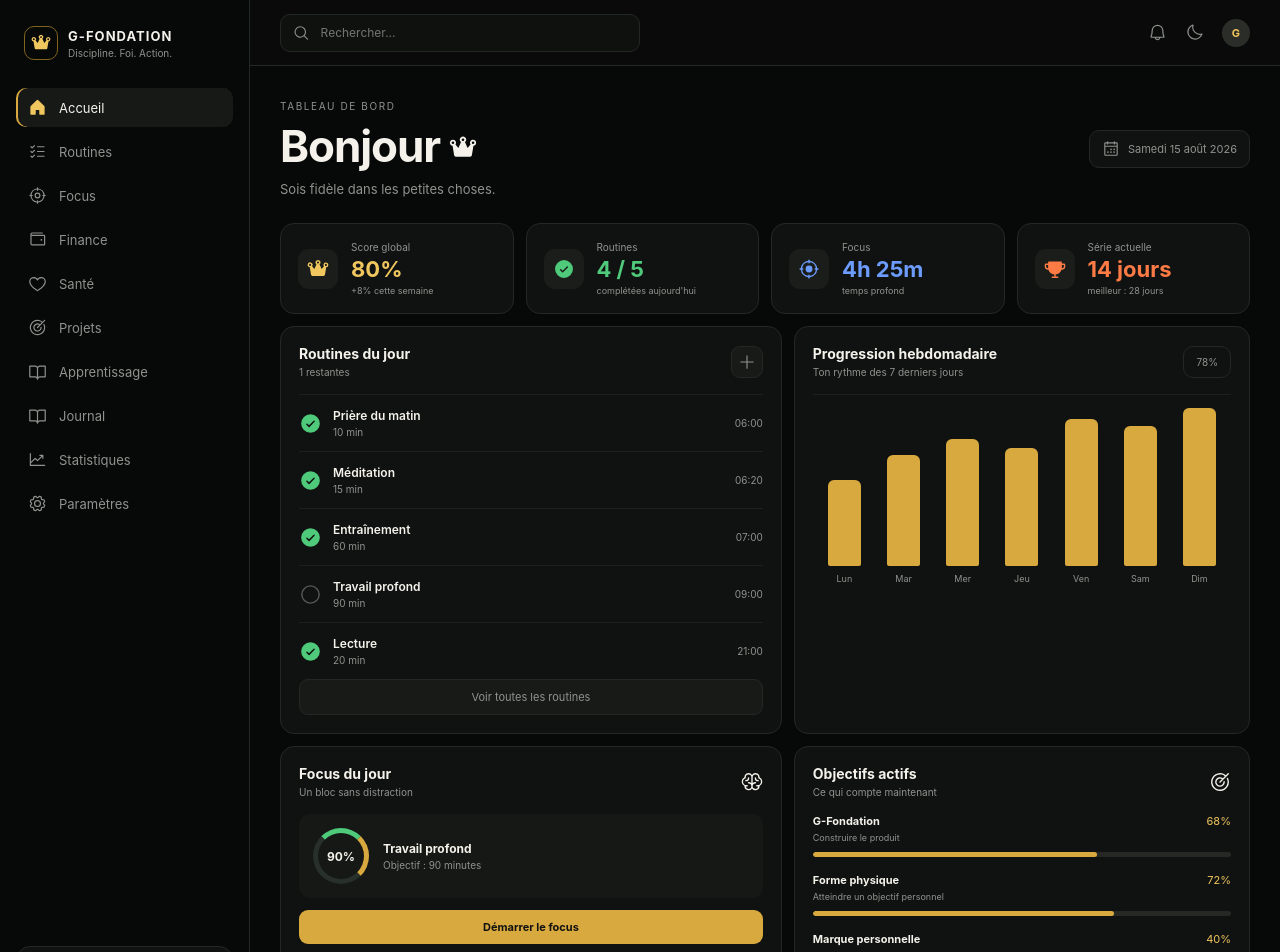
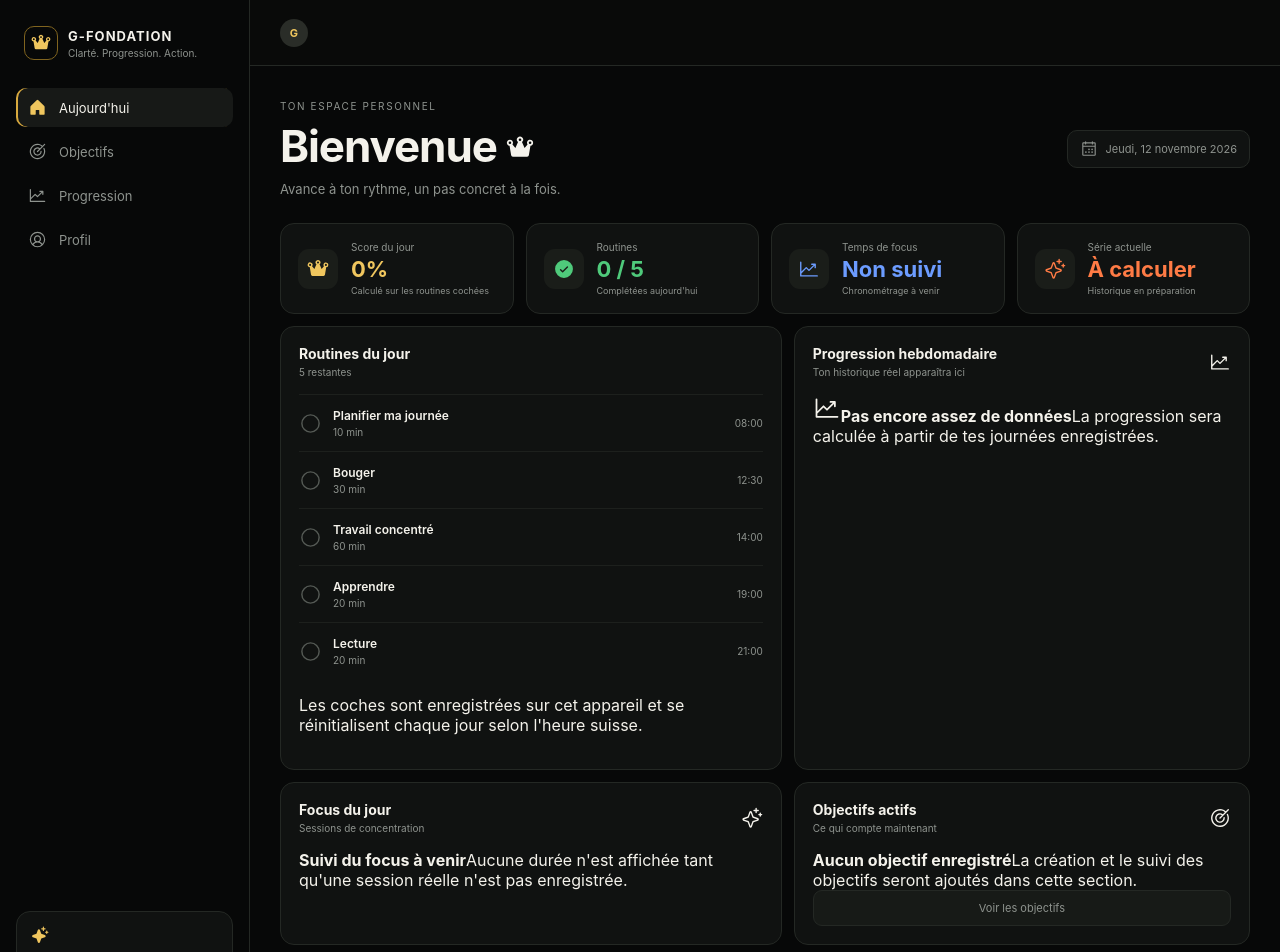
Before and after one commit to workotblack-spec/lifeos, a Next.js app: page / in a window 1280 px wide. Shown: the top 952 px of the page. Built offline with nearby package versions, Linux system fonts and the light colour scheme.

Commit message:
fix: make dashboard honest and persist daily routines

```diff
--- a/app/page.tsx
+++ b/app/page.tsx
@@ -1,65 +1,125 @@
 'use client';
 
-import { useMemo, useState } from 'react';
-import { BellIcon as Bell } from '@phosphor-icons/react/dist/csr/Bell';
-import { BookOpenIcon as BookOpen } from '@phosphor-icons/react/dist/csr/BookOpen';
-import { BrainIcon as Brain } from '@phosphor-icons/react/dist/csr/Brain';
+import { useEffect, useMemo, useState } from 'react';
 import { CalendarDotsIcon as CalendarDots } from '@phosphor-icons/react/dist/csr/CalendarDots';
 import { ChartLineUpIcon as ChartLineUp } from '@phosphor-icons/react/dist/csr/ChartLineUp';
 import { CheckCircleIcon as CheckCircle } from '@phosphor-icons/react/dist/csr/CheckCircle';
 import { CircleIcon as Circle } from '@phosphor-icons/react/dist/csr/Circle';
-import { CrosshairIcon as Crosshair } from '@phosphor-icons/react/dist/csr/Crosshair';
 import { CrownIcon as Crown } from '@phosphor-icons/react/dist/csr/Crown';
-import { GearIcon as Gear } from '@phosphor-icons/react/dist/csr/Gear';
-import { HeartIcon as Heart } from '@phosphor-icons/react/dist/csr/Heart';
 import { HouseIcon as House } from '@phosphor-icons/react/dist/csr/House';
 import { ListChecksIcon as ListChecks } from '@phosphor-icons/react/dist/csr/ListChecks';
-import { MagnifyingGlassIcon as MagnifyingGlass } from '@phosphor-icons/react/dist/csr/MagnifyingGlass';
-import { MoonIcon as Moon } from '@phosphor-icons/react/dist/csr/Moon';
-import { PlusIcon as Plus } from '@phosphor-icons/react/dist/csr/Plus';
 import { SparkleIcon as Sparkle } from '@phosphor-icons/react/dist/csr/Sparkle';
 import { TargetIcon as Target } from '@phosphor-icons/react/dist/csr/Target';
-import { TrophyIcon as Trophy } from '@phosphor-icons/react/dist/csr/Trophy';
 import { UserCircleIcon as UserCircle } from '@phosphor-icons/react/dist/csr/UserCircle';
-import { WalletIcon as Wallet } from '@phosphor-icons/react/dist/csr/Wallet';
+
+type Routine = {
+  id: number;
+  title: string;
+  time: string;
+  duration: string;
+  done: boolean;
+};
+
+const STORAGE_KEY = 'g-fondation:routines:v1';
 
 const navItems = [
-  { label: 'Accueil', icon: House },
-  { label: 'Routines', icon: ListChecks },
-  { label: 'Focus', icon: Crosshair },
-  { label: 'Finance', icon: Wallet },
-  { label: 'Santé', icon: Heart },
-  { label: 'Projets', icon: Target },
-  { label: 'Apprentissage', icon: BookOpen },
-  { label: 'Journal', icon: BookOpen },
-  { label: 'Statistiques', icon: ChartLineUp },
-  { label: 'Paramètres', icon: Gear },
+  { label: "Aujourd'hui", icon: House },
+  { label: 'Objectifs', icon: Target },
+  { label: 'Progression', icon: ChartLineUp },
+  { label: 'Profil', icon: UserCircle },
 ];
 
-const initialRoutines = [
-  { id: 1, title: 'Prière du matin', time: '06:00', duration: '10 min', done: true },
-  { id: 2, title: 'Méditation', time: '06:20', duration: '15 min', done: true },
-  { id: 3, title: 'Entraînement', time: '07:00', duration: '60 min', done: true },
-  { id: 4, title: 'Travail profond', time: '09:00', duration: '90 min', done: false },
-  { id: 5, title: 'Lecture', time: '21:00', duration: '20 min', done: true },
+const initialRoutines: Routine[] = [
+  { id: 1, title: 'Planifier ma journée', time: '08:00', duration: '10 min', done: false },
+  { id: 2, title: 'Bouger', time: '12:30', duration: '30 min', done: false },
+  { id: 3, title: 'Travail concentré', time: '14:00', duration: '60 min', done: false },
+  { id: 4, title: 'Apprendre', time: '19:00', duration: '20 min', done: false },
+  { id: 5, title: 'Lecture', time: '21:00', duration: '20 min', done: false },
 ];
 
-const projects = [
-  { name: 'G-Fondation', progress: 68, detail: 'Construire le produit' },
-  { name: 'Forme physique', progress: 72, detail: 'Atteindre un objectif personnel' },
-  { name: 'Marque personnelle', progress: 40, detail: 'Lancer le contenu' },
-];
+function getSwissDayKey(date: Date): string {
+  const parts = new Intl.DateTimeFormat('en-CA', {
+    timeZone: 'Europe/Zurich',
+    year: 'numeric',
+    month: '2-digit',
+    day: '2-digit',
+  }).formatToParts(date);
+  const values = Object.fromEntries(parts.map((part) => [part.type, part.value]));
+  return `${values.year}-${values.month}-${values.day}`;
+}
+
+function isRoutineList(value: unknown): value is Routine[] {
+  return Array.isArray(value) && value.every((item) =>
+    typeof item === 'object' &&
+    item !== null &&
+    typeof item.id === 'number' &&
+    typeof item.title === 'string' &&
+    typeof item.time === 'string' &&
+    typeof item.duration === 'string' &&
+    typeof item.done === 'boolean'
+  );
+}
 
 export default function HomePage() {
-  const [active, setActive] = useState('Accueil');
-  const [routines, setRoutines] = useState(initialRoutines);
-  const [focusStarted, setFocusStarted] = useState(false);
+  const [active, setActive] = useState("Aujourd'hui");
+  const [routines, setRoutines] = useState<Routine[]>(initialRoutines);
+  const [todayKey, setTodayKey] = useState('');
+  const [todayLabel, setTodayLabel] = useState('');
+  const [hydrated, setHydrated] = useState(false);
+
+  useEffect(() => {
+    const now = new Date();
+    const dayKey = getSwissDayKey(now);
+    const label = new Intl.DateTimeFormat('fr-CH', {
+      timeZone: 'Europe/Zurich',
+      weekday: 'long',
+      day: 'numeric',
+      month: 'long',
+      year: 'numeric',
+    }).format(now);
+
+    setTodayKey(dayKey);
+    setTodayLabel(label.charAt(0).toLocaleUpperCase('fr-CH') + label.slice(1));
+
+    try {
+      const stored = localStorage.getItem(STORAGE_KEY);
+      if (stored) {
+        const parsed: unknown = JSON.parse(stored);
+        if (
+          typeof parsed === 'object' &&
+          parsed !== null &&
+          'day' in parsed &&
+          parsed.day === dayKey &&
+          'routines' in parsed &&
+          isRoutineList(parsed.routines)
+        ) {
+          setRoutines(parsed.routines);
+        }
+      }
+    } catch {
+      // Keep the in-memory defaults when browser storage is unavailable or invalid.
+    }
+
+    setHydrated(true);
+  }, []);
+
+  useEffect(() => {
+    if (!hydrated || !todayKey) return;
+
+    try {
+      localStorage.setItem(STORAGE_KEY, JSON.stringify({ day: todayKey, routines }));
+    } catch {
+      // The daily routine checklist remains usable if storage is unavailable.
+    }
+  }, [hydrated, todayKey, routines]);
 
   const completed = useMemo(() => routines.filter((routine) => routine.done).length, [routines]);
-  const score = Math.round((completed / routines.length) * 100);
+  const score = routines.length === 0 ? 0 : Math.round((completed / routines.length) * 100);
 
   function toggleRoutine(id: number) {
-    setRoutines((items) => items.map((item) => (item.id === id ? { ...item, done: !item.done } : item)));
+    setRoutines((items) => items.map((item) => (
+      item.id === id ? { ...item, done: !item.done } : item
+    )));
   }
 
   return (
@@ -67,77 +127,168 @@ export default function HomePage() {
       <aside className="sidebar">
         <div className="brand">
           <span className="brand-mark"><Crown size={20} weight="fill" /></span>
-          <div><strong>G-FONDATION</strong><span>Discipline. Foi. Action.</span></div>
+          <div><strong>G-FONDATION</strong><span>Clarté. Progression. Action.</span></div>
         </div>
         <nav className="side-nav" aria-label="Navigation principale">
           {navItems.map(({ label, icon: Icon }) => (
-            <button key={label} className={active === label ? 'nav-item active' : 'nav-item'} onClick={() => setActive(label)}>
-              <Icon size={19} weight={active === label ? 'fill' : 'regular'} /><span>{label}</span>
+            <button
+              key={label}
+              className={active === label ? 'nav-item active' : 'nav-item'}
+              onClick={() => setActive(label)}
+              aria-current={active === label ? 'page' : undefined}
+            >
+              <Icon size={19} weight={active === label ? 'fill' : 'regular'} />
+              <span>{label}</span>
             </button>
           ))}
         </nav>
-        <div className="side-quote"><Sparkle size={18} weight="fill" /><p>Une vie alignée. Un impact durable.</p><small>Chaque petit effort compte.</small></div>
-        <div className="profile-card"><UserCircle size={34} weight="duotone" /><div><strong>Profil</strong><span>Discipline • Excellence</span></div></div>
+        <div className="side-quote">
+          <Sparkle size={18} weight="fill" />
+          <p>Construire des progrès durables.</p>
+          <small>Un pas concret à la fois.</small>
+        </div>
+        <div className="profile-card">
+          <UserCircle size={34} weight="duotone" />
+          <div><strong>Ton espace</strong><span>Personnel et évolutif</span></div>
+        </div>
       </aside>
 
       <section className="workspace">
         <header className="topbar">
           <div className="mobile-brand"><Crown size={18} weight="fill" /> G-FONDATION</div>
-          <label className="search"><MagnifyingGlass size={18} /><input aria-label="Rechercher" placeholder="Rechercher..." /></label>
-          <div className="top-actions"><Bell size={19} /><Moon size={19} /><span className="avatar">G</span></div>
+          <div className="top-actions"><span className="avatar" aria-label="Profil">G</span></div>
         </header>
 
         <div className="content">
+          {active === "Aujourd'hui" ? (
+            <>
               <div className="hero-row">
-            <div><p className="eyebrow">TABLEAU DE BORD</p><h1>Bonjour <Crown className="title-crown" size={28} weight="fill" /></h1><p className="subtitle">Sois fidèle dans les petites choses.</p></div>
-            <div className="date-pill"><CalendarDots size={18} /> Samedi 15 août 2026</div>
+                <div>
+                  <p className="eyebrow">TON ESPACE PERSONNEL</p>
+                  <h1>Bienvenue <Crown className="title-crown" size={28} weight="fill" /></h1>
+                  <p className="subtitle">Avance à ton rythme, un pas concret à la fois.</p>
+                </div>
+                <div className="date-pill"><CalendarDots size={18} /> {todayLabel || 'Date locale'}</div>
               </div>
 
               <div className="stats-grid">
-            <StatCard label="Score global" value={`${score}%`} note="+8% cette semaine" icon={<Crown size={22} weight="fill" />} accent="gold" />
-            <StatCard label="Routines" value={`${completed} / ${routines.length}`} note="complétées aujourd'hui" icon={<CheckCircle size={22} weight="fill" />} accent="green" />
-            <StatCard label="Focus" value="4h 25m" note="temps profond" icon={<Crosshair size={22} weight="fill" />} accent="blue" />
-            <StatCard label="Série actuelle" value="14 jours" note="meilleur : 28 jours" icon={<Trophy size={22} weight="fill" />} accent="orange" />
+                <StatCard label="Score du jour" value={`${score}%`} note="Calculé sur les routines cochées" icon={<Crown size={22} weight="fill" />} accent="gold" />
+                <StatCard label="Routines" value={`${completed} / ${routines.length}`} note="Complétées aujourd'hui" icon={<CheckCircle size={22} weight="fill" />} accent="green" />
+                <StatCard label="Temps de focus" value="Non suivi" note="Chronométrage à venir" icon={<ChartLineUp size={22} />} accent="blue" />
+                <StatCard label="Série actuelle" value="À calculer" note="Historique en préparation" icon={<Sparkle size={22} />} accent="orange" />
               </div>
 
               <div className="dashboard-grid">
                 <section className="panel routines-panel">
-              <div className="panel-heading"><div><h2>Routines du jour</h2><span>{routines.length - completed} restantes</span></div><button className="icon-button" aria-label="Ajouter une routine"><Plus size={18} /></button></div>
-              <div className="routine-list">{routines.map((routine) => (
-                <button key={routine.id} className="routine-row" onClick={() => toggleRoutine(routine.id)}>
-                  {routine.done ? <CheckCircle className="routine-check done" size={23} weight="fill" /> : <Circle className="routine-check" size={23} />}
-                  <span className="routine-main"><strong>{routine.title}</strong><small>{routine.duration}</small></span><time>{routine.time}</time>
+                  <div className="panel-heading">
+                    <div><h2>Routines du jour</h2><span>{routines.length - completed} restantes</span></div>
+                  </div>
+                  <div className="routine-list">
+                    {routines.map((routine) => (
+                      <button
+                        key={routine.id}
+                        className="routine-row"
+                        onClick={() => toggleRoutine(routine.id)}
+                        aria-pressed={routine.done}
+                      >
+                        {routine.done
+                          ? <CheckCircle className="routine-check done" size={23} weight="fill" />
+                          : <Circle className="routine-check" size={23} />}
+                        <span className="routine-main">
+                          <strong>{routine.title}</strong>
+                          <small>{routine.duration}</small>
+                        </span>
+                        <time>{routine.time}</time>
                       </button>
-              ))}</div>
-              <button className="secondary-button">Voir toutes les routines</button>
+                    ))}
+                  </div>
+                  <p className="panel-note">Les coches sont enregistrées sur cet appareil et se réinitialisent chaque jour selon l'heure suisse.</p>
                 </section>
 
                 <section className="panel progress-panel">
-              <div className="panel-heading"><div><h2>Progression hebdomadaire</h2><span>Ton rythme des 7 derniers jours</span></div><span className="badge">78%</span></div>
-              <div className="chart" aria-label="Graphique de progression hebdomadaire">{[48, 62, 71, 66, 82, 78, 88].map((height, index) => <div className="bar-wrap" key={index}><div className="bar" style={{ height: `${height}%` }} /><span>{['Lun', 'Mar', 'Mer', 'Jeu', 'Ven', 'Sam', 'Dim'][index]}</span></div>)}</div>
+                  <div className="panel-heading">
+                    <div><h2>Progression hebdomadaire</h2><span>Ton historique réel apparaîtra ici</span></div>
+                    <ChartLineUp size={22} />
+                  </div>
+                  <div className="empty-state">
+                    <ChartLineUp size={28} />
+                    <strong>Pas encore assez de données</strong>
+                    <span>La progression sera calculée à partir de tes journées enregistrées.</span>
+                  </div>
                 </section>
 
                 <section className="panel focus-panel">
-              <div className="panel-heading"><div><h2>Focus du jour</h2><span>Un bloc sans distraction</span></div><Brain size={22} /></div>
-              <div className="focus-card"><div className="focus-ring"><span>90%</span></div><div><strong>Travail profond</strong><small>Objectif : 90 minutes</small></div></div>
-              <button className="primary-button" onClick={() => setFocusStarted((value) => !value)}>{focusStarted ? 'Session en cours' : 'Démarrer le focus'}</button>
+                  <div className="panel-heading">
+                    <div><h2>Focus du jour</h2><span>Sessions de concentration</span></div>
+                    <Sparkle size={22} />
+                  </div>
+                  <div className="empty-state compact">
+                    <strong>Suivi du focus à venir</strong>
+                    <span>Aucune durée n'est affichée tant qu'une session réelle n'est pas enregistrée.</span>
+                  </div>
                 </section>
 
                 <section className="panel goals-panel">
-              <div className="panel-heading"><div><h2>Objectifs actifs</h2><span>Ce qui compte maintenant</span></div><Target size={22} /></div>
-              <div className="goal-list">{projects.map((project) => <div className="goal" key={project.name}><div className="goal-line"><strong>{project.name}</strong><span>{project.progress}%</span></div><small>{project.detail}</small><div className="progress-track"><div style={{ width: `${project.progress}%` }} /></div></div>)}</div>
+                  <div className="panel-heading">
+                    <div><h2>Objectifs actifs</h2><span>Ce qui compte maintenant</span></div>
+                    <Target size={22} />
+                  </div>
+                  <div className="empty-state compact">
+                    <strong>Aucun objectif enregistré</strong>
+                    <span>La création et le suivi des objectifs seront ajoutés dans cette section.</span>
+                    <button className="secondary-button" onClick={() => setActive('Objectifs')}>Voir les objectifs</button>
+                  </div>
                 </section>
               </div>
 
-          <section className="bottom-grid"><div className="principle-card"><Sparkle size={22} weight="fill" /><div><span>PRINCIPE DU JOUR</span><p>« La discipline est le pont entre tes objectifs et leur réalisation. »</p></div></div><div className="secure-card"><div><Heart size={22} weight="fill" /><strong>Suisse-first</strong></div><span>Conçu pour une expérience mobile simple, privée et accessible partout.</span></div></section>
+              <section className="bottom-grid">
+                <div className="principle-card">
+                  <Sparkle size={22} weight="fill" />
+                  <div><span>PRINCIPE DU JOUR</span><p>« La régularité se construit par de petites actions répétées. »</p></div>
+                </div>
+                <div className="secure-card">
+                  <div><HeartIconPlaceholder /><strong>Conception</strong></div>
+                  <span>Interface mobile-first. Les routines de démonstration restent stockées localement sur cet appareil.</span>
+                </div>
+              </section>
+            </>
+          ) : (
+            <section className="panel section-placeholder">
+              <p className="eyebrow">G-FONDATION / {active.toLocaleUpperCase('fr-CH')}</p>
+              <h1>{active}</h1>
+              <p className="subtitle">Cette section est en préparation. Elle sera activée après validation du parcours principal.</p>
+              <button className="secondary-button" onClick={() => setActive("Aujourd'hui")}>Retour à Aujourd'hui</button>
+            </section>
+          )}
         </div>
       </section>
 
-      <nav className="mobile-nav" aria-label="Navigation mobile">{navItems.slice(0, 5).map(({ label, icon: Icon }) => <button key={label} className={active === label ? 'mobile-nav-item active' : 'mobile-nav-item'} onClick={() => setActive(label)}><Icon size={20} weight={active === label ? 'fill' : 'regular'} /><span>{label}</span></button>)}</nav>
+      <nav className="mobile-nav" aria-label="Navigation mobile">
+        {navItems.map(({ label, icon: Icon }) => (
+          <button
+            key={label}
+            className={active === label ? 'mobile-nav-item active' : 'mobile-nav-item'}
+            onClick={() => setActive(label)}
+            aria-current={active === label ? 'page' : undefined}
+          >
+            <Icon size={20} weight={active === label ? 'fill' : 'regular'} />
+            <span>{label}</span>
+          </button>
+        ))}
+      </nav>
     </main>
   );
 }
 
 function StatCard({ label, value, note, icon, accent }: { label: string; value: string; note: string; icon: React.ReactNode; accent: string }) {
-  return <article className={`stat-card ${accent}`}><div className="stat-icon">{icon}</div><div><span>{label}</span><strong>{value}</strong><small>{note}</small></div></article>;
+  return (
+    <article className={`stat-card ${accent}`}>
+      <div className="stat-icon">{icon}</div>
+      <div><span>{label}</span><strong>{value}</strong><small>{note}</small></div>
+    </article>
+  );
 }
+
+function HeartIconPlaceholder() {
+  return <span aria-hidden="true" className="status-dot" />;
+}
```
Lines whose indentation alone changed are shown as unchanged.
